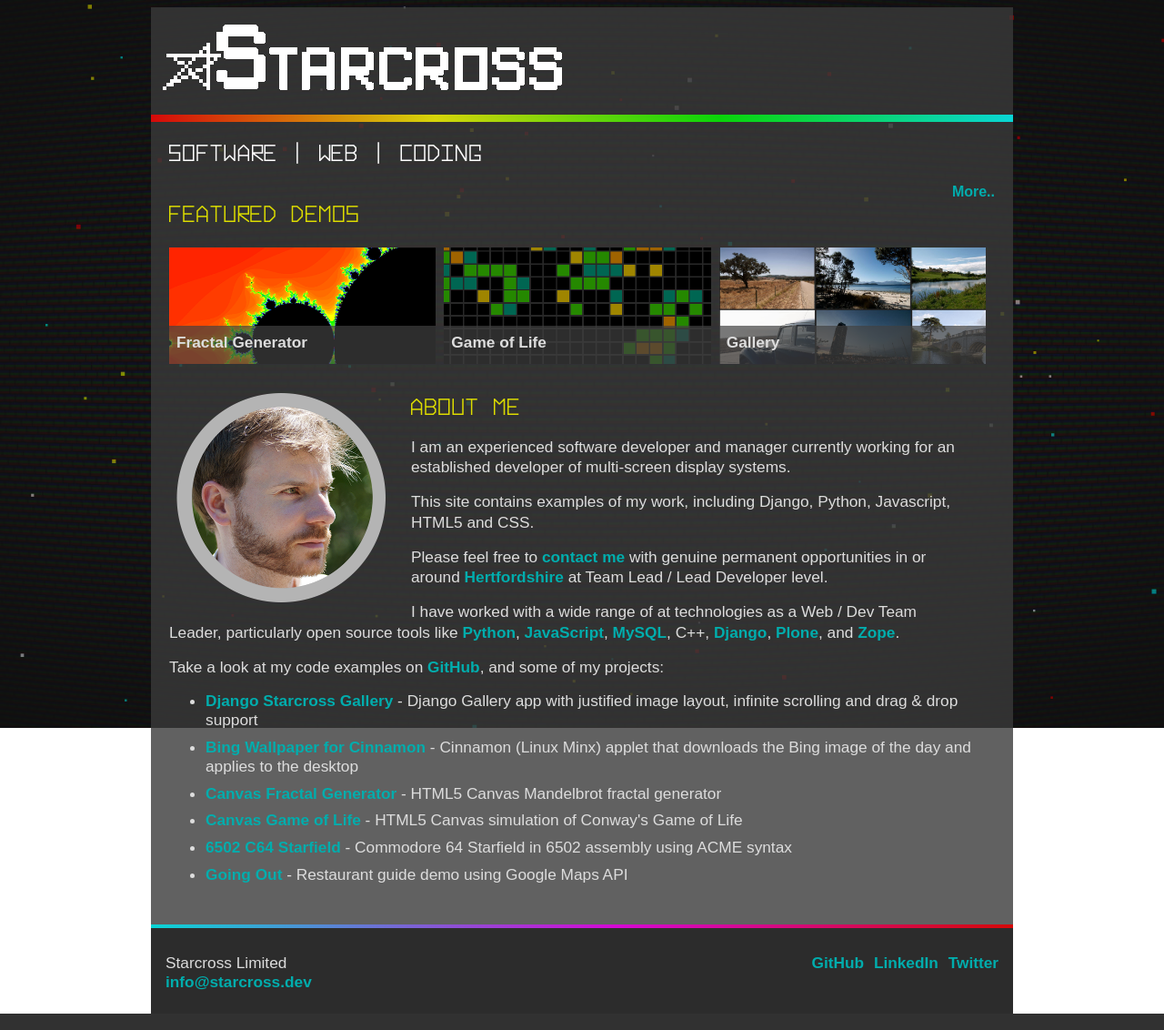
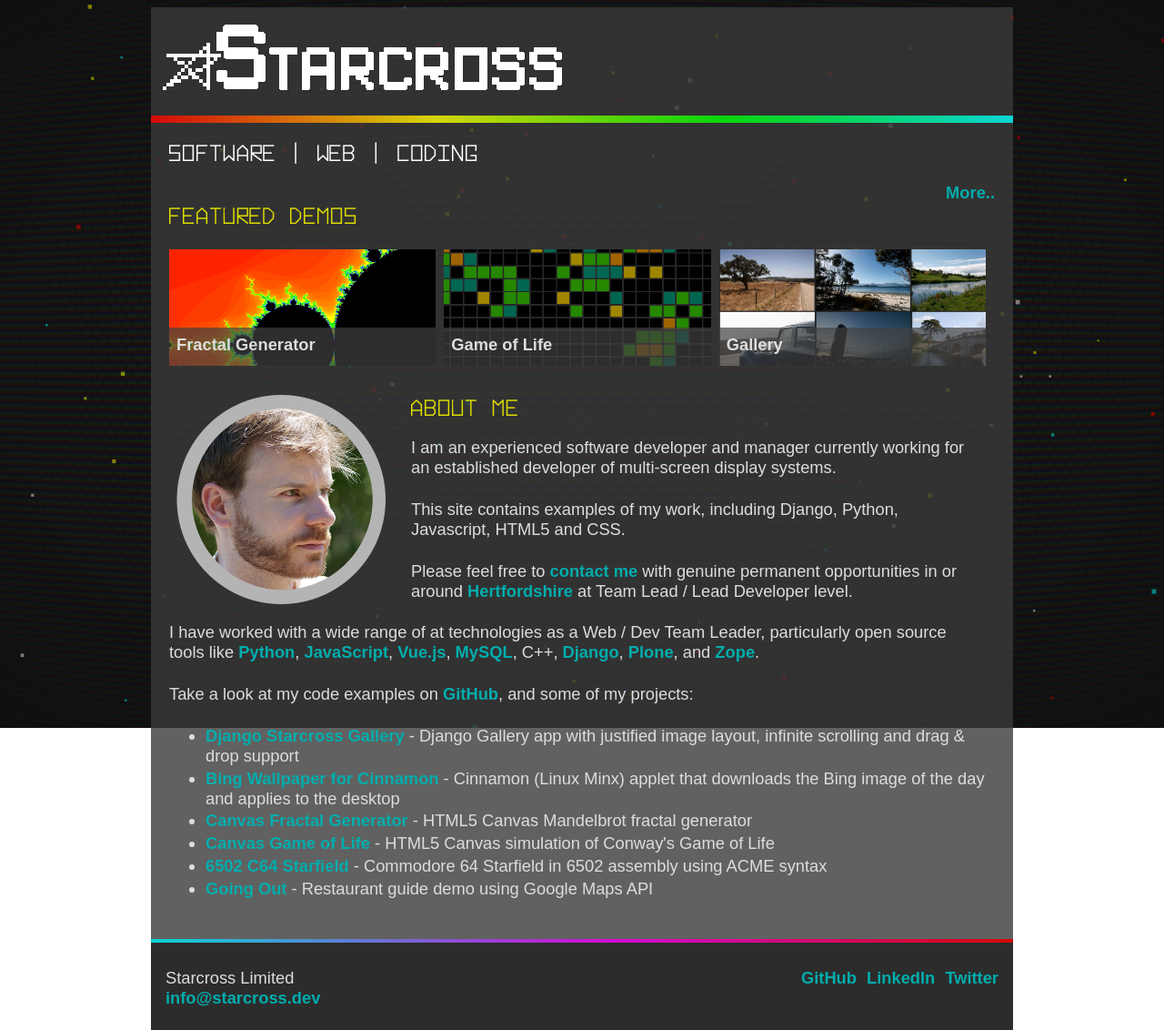
Before and after one commit to Starcross/starcross-website, a Django app: template starcross/templates/index.html in a window 1280 px wide. Shown: the whole page at 91% size. Run offline with Django 3.2, Linux system fonts and the light colour scheme; the template is opened without the code that fills it, so the values that code supplies are empty; some libraries are stand-ins or nearby versions; some web fonts are replaced.

Commit message:
requirements.txt dependency update Site css minor refresh

```diff
--- a/starcross/starcross/wsgi.py
+++ b/starcross/starcross/wsgi.py
@@ -7,7 +7,7 @@ For more information on this file, see
 https://docs.djangoproject.com/en/1.7/howto/deployment/wsgi/
 """
 
-import os, sys
+import os
 
 os.environ.setdefault("DJANGO_SETTINGS_MODULE", "starcross.settings")
 
--- a/starcross/starcross_static/css/main.css
+++ b/starcross/starcross_static/css/main.css
@@ -2,10 +2,11 @@ body, html {
     height: 100%;
     color: #ddd;
     font-family: 'Metrophobic', sans-serif;
+    font-size: 1.07em
 }
 
 #scanlines_container {
-    position:fixed;
+    position: fixed;
     top:0;
     left:0;
     z-index:-1;
@@ -13,10 +14,12 @@ body, html {
     width: 100%;
     height: 100%;
 }
+
 #scanlines_container img {
     width:100%;
     height:100%;
 }
+
 #starfield {
     width: 100%;
     height: 100%;
@@ -25,9 +28,10 @@ body, html {
     top: 0;
     z-index: -2;
 }
-#main{
+
+#main {
     position: relative;
-    background-color: rgba(58,58,58,0.8);
+    background-color: rgba(58, 58, 58, 0.8);
     min-height: 90%;
     max-width: 1024px;
     width: 75%;
@@ -36,11 +40,13 @@ body, html {
     padding: 8px 0 8px 0;
 
 }
+
 #content {
     padding: 0 20px 8px 20px;
     margin-bottom: 110px;
 
 }
+
 #footer {
     width: auto;
     left: 0;
@@ -50,66 +56,96 @@ body, html {
     padding: 32px 16px 24px 16px;
     bottom: 0;
 }
-.spacer{
+
+/* ZX Spectrum rainbow spacers */
+
+.spacer {
     width: 100%;
     height: 8px;
     background: rgba(255,0,0,0.8);
-    background: linear-gradient(to right, rgba(255,0,0,0.8) 0%, rgba(255,255,0,0.8) 33%, rgba(0,255,0,0.8) 66%, rgba(0,255,255,0.8) 100%);
+    background: linear-gradient(
+            to right,
+            rgba(255,0,0,0.8) 0%,
+            rgba(255,255,0,0.8) 33%,
+            rgba(0,255,0,0.8) 66%,
+            rgba(0,255,255,0.8) 100%
+    );
 }
-.spacer_end{
+
+.spacer_end {
     width: 100%;
     height: 4px;
     position: absolute;
     top: 0; left: 0;
     background: rgba(0,255,255,0.8);
-    background: linear-gradient(to right, rgba(0,255,255,0.8) 0%, rgba(255,0,255,0.8) 54%, rgba(255,0,0,0.8) 100%);
+    background: linear-gradient(
+            to right,
+            rgba(0,255,255,0.8) 0%,
+            rgba(255,0,255,0.8) 54%,
+            rgba(255,0,0,0.8) 100%
+    );
 }
+
+/* Content */
+
 @font-face {
     font-family: Hyperspace;
     src: url('../fonts/Hyperspace.ttf') format('truetype');
 }
-h2{
+
+h2 {
     font-family: 'Hyperspace', 'Lucida Sans Unicode', sans-serif;
     font-weight: bold;
     letter-spacing: 1px;
     color: #DD0;
-    font-size: 1.45em;
+    font-size: 1.25em;
 }
+
 h2.header {
     color: white;
 }
+
 h3 {
     color: #DD0;
-    font-size: 1.2em;
+    font-size: 1.05em;
 }
+
 a {
     text-decoration: none;
     font-weight: bold;
     color: #00ADAD;
     transition: color 0.4s ease-in-out;
 }
+
 a:hover {
-    color: #00DDDD;
+    color: #0DD;
 }
-p,span,li {
-    font-size: 1.08em;
+
+p {
+    line-height: 120%;
+    margin: 0.2em 3% 1.3em 0;
 }
-p {
-    line-height: 130%;
-    margin: 0.7em 2em 0.9em 0;
-}
+
 pre {
+    font-size: 1.1em;
     margin: 2em 0 2em 0;
 }
+pre * span {
+    line-height: 130%;
+}
+
 img {
     border: 0;
 }
+
 img.captcha {
     vertical-align: middle;
 }
+
 li {
-   margin-bottom: 0.5em;
+   margin-bottom: 0.15em;
 }
+
 .webicon.large {
     box-sizing: border-box;
     border-radius: 8px;
@@ -118,17 +154,28 @@ li {
     top: 0;
     transition: top 0.4s ease-in-out;
 }
+
 .webicon.large:hover {
     top: 3px;
 }
-input, body.mceContentBody {
-    background: #ddd;
+
+/* Blog comments */
+
+.comments {
+    padding: 12px 0;
 }
 
 .comment {
     background: rgba(64,64,64,0.7);
-    margin: 3px 0 3px 0;
+    margin: 12px 0;
+    padding: 6px 0 12px 12px;
 }
+
+.tox-tinymce {
+    margin: 16px 0;
+}
+
+/* Image feature highlight on front page */
 
 #feature_boxes div {
     float: left;
@@ -139,6 +186,7 @@ input, body.mceContentBody {
     margin-top: 4px;
     position: relative;
 }
+
 #feature_boxes div.title {
     background: rgba(64,64,64,0.7);
     transition: background 0.4s ease-in-out;
@@ -148,15 +196,22 @@ input, body.mceContentBody {
     position: absolute;
     padding: 8px 0 8px 0;
 }
+
 #feature_boxes div:hover div.title {
     background: rgba(64,64,64,0.5);
 }
+
 #feature_boxes div.title span {
     margin-left: 8px;
     color: #ddd;
 }
 
+/** Mobile / Tablet */
+
 @media only screen and (max-width: 800px) {
+    #main {
+        width: 85%;
+    }
 	#content {
 		margin-bottom: 140px;
 	}
--- a/starcross/templates/base.html
+++ b/starcross/templates/base.html
@@ -11,8 +11,6 @@
   <link rel="stylesheet" type="text/css" href="//fonts.googleapis.com/css?family=Metrophobic&subset=latin">
   <link rel="stylesheet" type="text/css" href="{% static 'webicons/webicons.css' %}">
   <link rel="stylesheet" type="text/css" href="{% static 'css/main.css' %}">
-  <script type="text/javascript" src="{% static 'admin/js/jquery.js' %}"></script>
-  <script type="text/javascript" src="{% static 'admin/js/jquery.init.js' %}"></script>
   <script type="text/javascript" src="{% static 'js/starfield.js' %}"></script>
   <script type="text/javascript" src="{% static 'js/modernizr.js' %}"></script>
 
--- a/starcross/templates/index.html
+++ b/starcross/templates/index.html
@@ -47,7 +47,7 @@
 <h2 style="margin-top: 32px">About Me</h2>
 <p>I am an experienced software developer and manager currently working for an established developer of multi-screen display systems.</p>
 <p>This site contains examples of my work, including Django, Python, Javascript, HTML5 and CSS.</p><p>Please feel free to <a href="mailto:alex@starcross.dev">contact me</a> with genuine permanent opportunities in or around <a href="http://bit.ly/1v2t3U3">Hertfordshire</a> at Team Lead / Lead Developer level.</p>
-<p>I have worked with a wide range of at technologies as a Web / Dev Team Leader, particularly open source tools like <a href="http://www.python.org">Python</a>, <a href="https://developer.mozilla.org/bm/docs/Web/JavaScript">JavaScript</a>, <a href="http://www.mysql.org">MySQL</a>, C++, <a href="https://www.djangoproject.com/">Django</a>, <a href="http://plone.org">Plone</a>, and <a href="http://www.zope.org">Zope</a>.</p>
+    <p>I have worked with a wide range of at technologies as a Web / Dev Team Leader, particularly open source tools like <a href="http://www.python.org">Python</a>, <a href="https://developer.mozilla.org/en-US/docs/Web/JavaScript">JavaScript</a>, <a href="https://vuejs.org/">Vue.js</a>, <a href="http://www.mysql.org">MySQL</a>, C++, <a href="https://www.djangoproject.com/">Django</a>, <a href="http://plone.org">Plone</a>, and <a href="http://www.zope.org">Zope</a>.</p>
 <p>Take a look at my code examples on <a href="https://github.com/Starcross">GitHub</a>, and some of my projects:</p>
 
 <ul>
```
Also changed, not shown: starcross/requirements.txt (+5 -5 lines), starcross/starcross/urls.py (+4 -4 lines), starcross/starcross_static/css/demo.css (+16 -5 lines).
